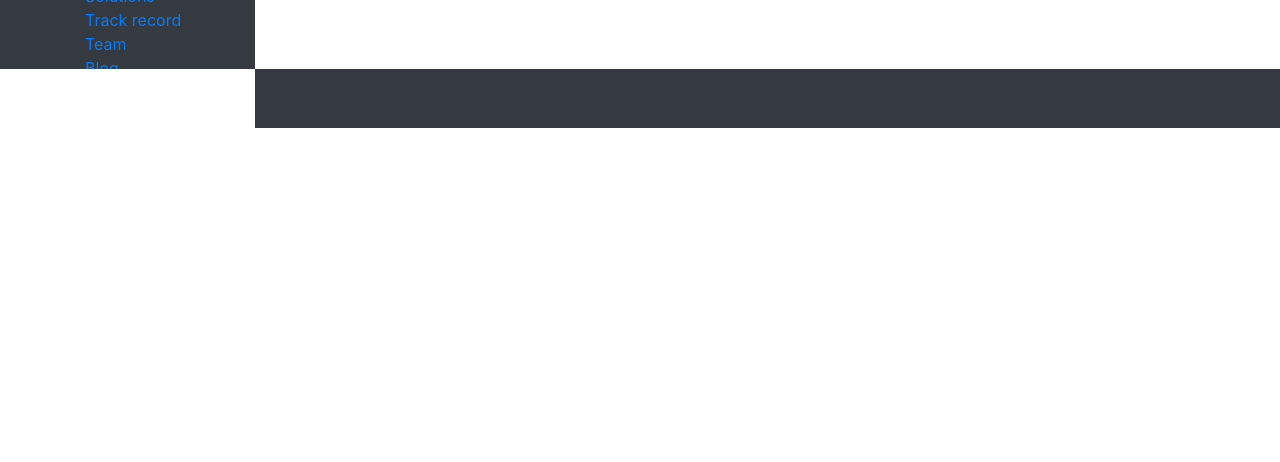
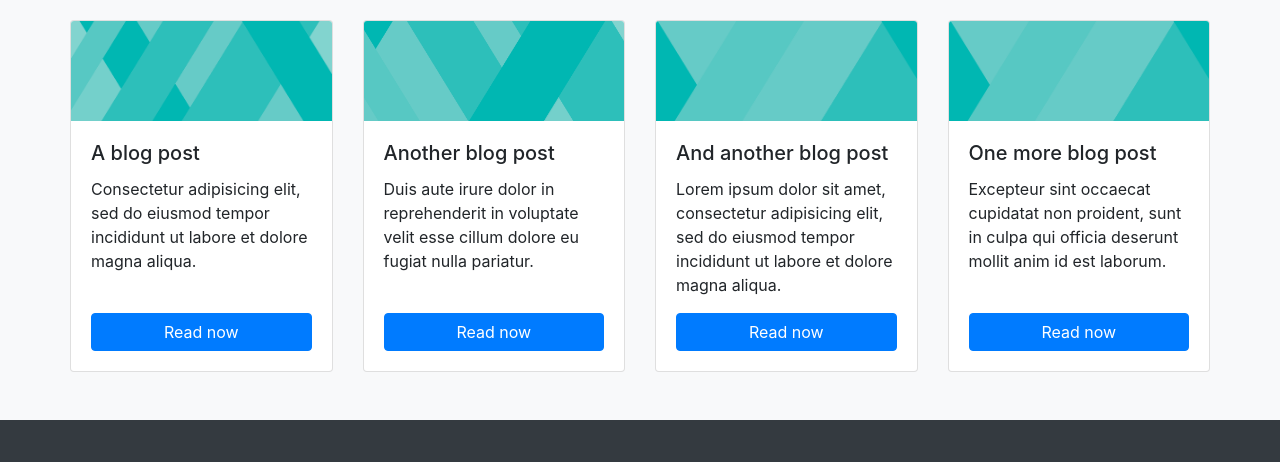
Before and after one commit to bengrout/health-lumen-static, a plain HTML site: page index.html in a window 1280 px wide. Shown: the part 1202-1664 px from the top of the page. Before the commit the page ends 1330 px from the top, so only its background shows below. Drawn offline with Linux system fonts and the light colour scheme.

Commit message:
add blog ctas

```diff
--- a/index.html
+++ b/index.html
@@ -76,6 +76,52 @@
 	</div>
 </section>
 
+<section class="bg-light py-5">
+  <div class="container">
+      <div class="row">
+      	<h2 class="mb-5">Thought leadership</h2>
+        <div class="card-deck">
+          <div class="card">
+            <img src="assets/img/2.png" height="100" class="card-img-top" alt="...">
+            <div class="card-body d-flex flex-column">
+              <h5 class="card-title">A blog post</h5>
+              <p class="card-text">Consectetur adipisicing elit, sed do eiusmod
+              tempor incididunt ut labore et dolore magna aliqua.</p>
+              <a href="blog.html" class="btn btn-primary mt-auto">Read now</a>
+            </div>
+          </div>
+          <div class="card">
+            <img src="assets/img/3.png"  height="100" class="card-img-top" alt="...">
+            <div class="card-body d-flex flex-column">
+              <h5 class="card-title">Another blog post</h5>
+              <p class="card-text">Duis aute irure dolor in reprehenderit in voluptate velit esse
+              cillum dolore eu fugiat nulla pariatur.</p>
+              <a href="blog.html" class="btn btn-primary mt-auto">Read now</a>
+            </div>
+          </div>
+          <div class="card">
+            <img src="assets/img/1.png"  height="100" class="card-img-top" alt="...">
+            <div class="card-body d-flex flex-column">
+              <h5 class="card-title">And another blog post</h5>
+              <p class="card-text">Lorem ipsum dolor sit amet, consectetur adipisicing elit, sed do eiusmod
+              tempor incididunt ut labore et dolore magna aliqua.</p>
+              <a href="blog.html" class="btn btn-primary mt-auto">Read now</a>
+            </div>
+          </div>
+          <div class="card">
+            <img src="assets/img/1.png"  height="100" class="card-img-top" alt="...">
+            <div class="card-body d-flex flex-column">
+              <h5 class="card-title">One more blog post</h5>
+              <p class="card-text">Excepteur sint occaecat cupidatat non
+              proident, sunt in culpa qui officia deserunt mollit anim id est laborum.</p>
+              <a href="blog.html" class="btn btn-primary mt-auto">Read now</a>
+            </div>
+          </div>
+        </div>
+      </div>
+  </div>
+</section>
+
 <footer class="site-footer bg-dark text-white py-5">
 	<div class="container">
 		<div class="row">
```
Also changed, not shown: solutions.html (+9 -0 lines).
